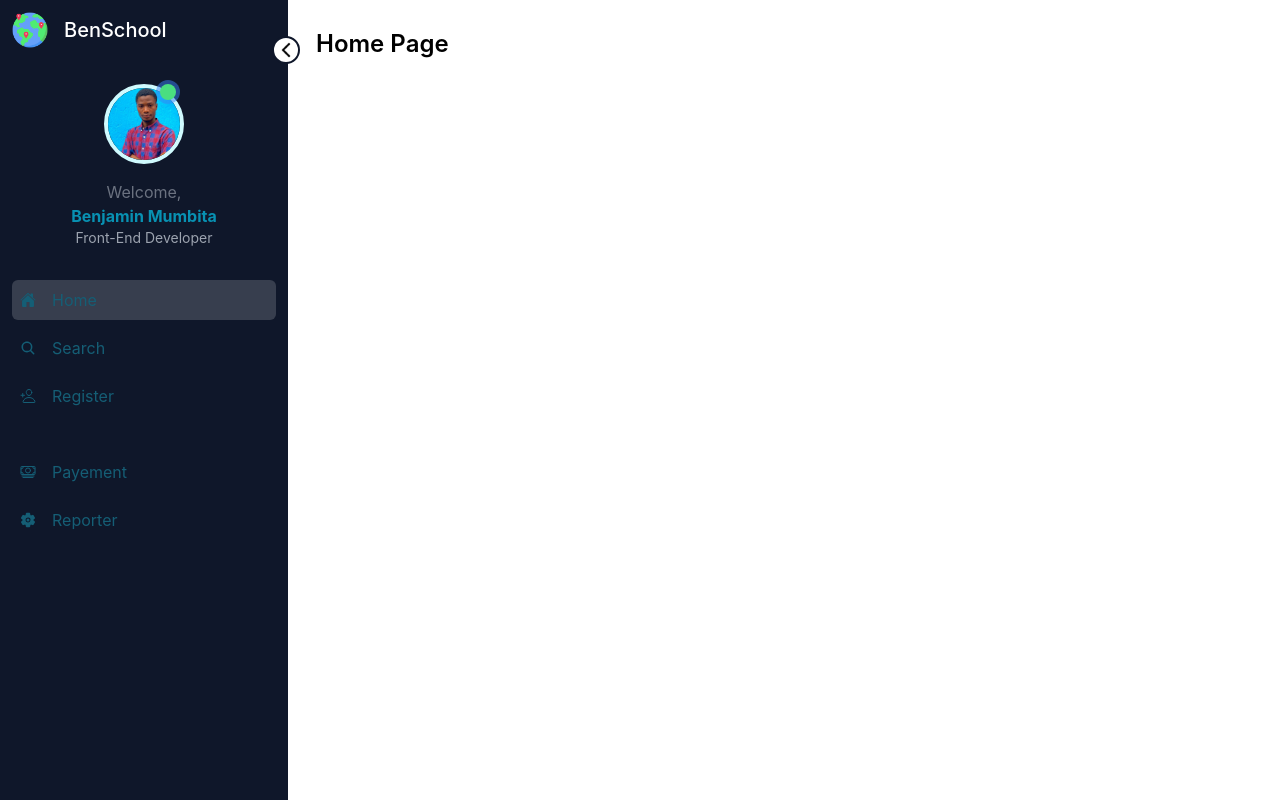
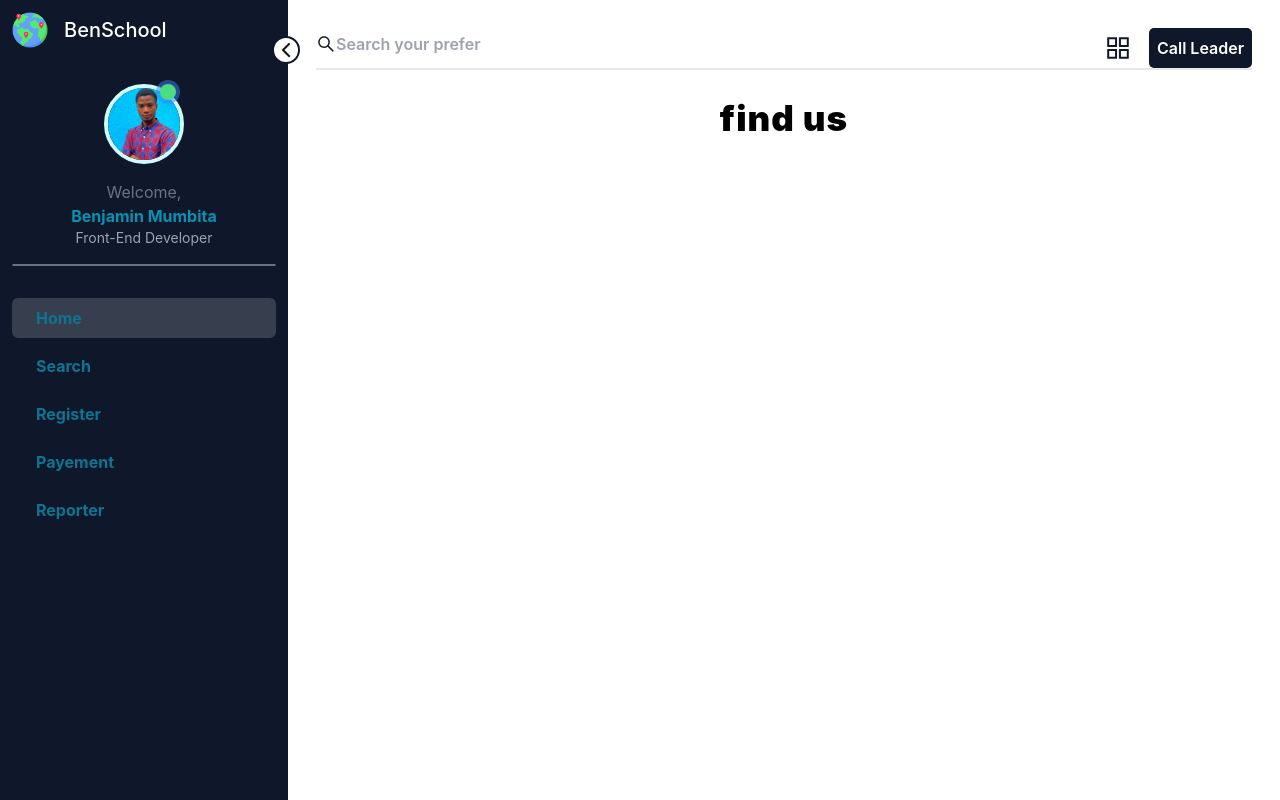
Before and after one commit to benjaminboy1/BenSchool, a React (Create React App) app: page / in a window 1280 px wide. Built offline with nearby package versions, Linux system fonts and the light colour scheme.

Commit message:
third commit

```diff
--- a/src/App.jsx
+++ b/src/App.jsx
@@ -4,7 +4,8 @@ import control from "./assets/images/control.png";
 import pin from "./assets/images/pin.png";
 import benjami from "./assets/images/benjami.jpeg";
 import './App.css';
-import { icons } from 'react-icons';
+import Home from './components/Home';
+
 
 function App() {
   const [open, setOpen] = useState(true);
@@ -13,7 +14,7 @@ function App() {
     { title:"Home", icon: "Home"},
     { title:"Search", icon: "search" },
     { title:"Register", icon: "person-add-outline" },
-    { title:"Payement", icon: "cash-outline", gap: true },
+    { title:"Payement", icon: "cash-outline"},
     { title:"Reporter", icon: "settings" }
   ]
   return (
@@ -22,11 +23,12 @@ function App() {
 
 
       <img
+        alt=''
         onClick={()=> setOpen(!open)}
         src={control}
         className={` ${ open ? "rotate-140" : "rotate-180" } absolute cursor-pointer -right-3 top-9 w-7 border-2 border-slate bg-white  rounded-full`}/>
          <div className="flex gap-x-4 items-center">
-        <img src={pin}
+        <img alt='' src={pin}
         className={` ${ open && "rotate-[360deg]"} cursor-pointer duration-500 w-9 h-9`}/>
         <h1 className={`text-white origin-left font-medium text-xl duration-300 ${!open && "scale-0"}`}>BenSchool</h1>
       </div>
@@ -34,8 +36,8 @@ function App() {
       {/* Profil */}
       <div>
         <div className={`flex justify-center mt-9`}>
-          <div className={` h-4 w-4 bg-green-400 absolute top-xl right-28 rounded-full ring-4 ${!open && "h-2.2 w-2.2 bg-green-400 absolute inset-x-12 rounded-full ring-2 origin-left duration-900"}`}></div>
-          <img src={benjami} className={`w-20 h-20 object-cover rounded-full border-4 border-cyan-100 ${!open && "w-12 h-12 rounded-full border-2"}`}/>
+          <div className={` h-4 w-4 bg-green-400 absolute top-xl right-28 rounded-full ring-4 md:[top-xl right-28 rounded-full ring-4] ${!open && "h-2.2 w-2.2 bg-green-400 absolute inset-x-12 rounded-full ring-2 origin-left duration-900"}`}></div>
+          <img alt='' src={benjami} className={`w-20 h-20 object-cover rounded-full border-4 border-cyan-100 ${!open && "w-12 h-12 rounded-full border-2"}`}/>
 
       </div>
 
@@ -49,11 +51,12 @@ function App() {
         </div>
 
       </div>
+      <div className="border border-gray-500 rounded mt-4"></div>
 
       <ul className='pt-6'>
         {Menus.map((menu, index) => (
           <li key={index}
-          className={`text-cyan-800 text-ms flex items-center gap-x-4 cursor-pointer p-2 hover:bg-light-white rounded-md
+          className={`text-cyan-700 text-ms font-bold flex items-center gap-x-4 cursor-pointer p-2 hover:bg-light-white rounded-md
           ${menu.gap ? "mt-9" : "mt-2"} ${index === 0 && "bg-light-white"}`}>
            <ion-icon name={`${menu.icon}`}></ion-icon>
             <span className={`${!open && 'hidden'} origin-left duration-200`}>{menu.title}</span>
@@ -65,7 +68,8 @@ function App() {
 
       <div className="p-7 text-2xl font-semibold flex-1 h-screen">
 
-        <hi>Home Page</hi>
+
+        <Home/>
 
       </div>
 
--- /dev/null
+++ b/src/components/Home.jsx
@@ -0,0 +1,37 @@
+import React from "react";
+import { AiOutlineAppstore, AiOutlineSearch } from "react-icons/ai";
+
+
+const Home = () => {
+    return(
+        <div className="h-[100%] basis-80 ">
+                {/* Top section */}
+
+                <div className="flex justify-between">
+                <div className="flex items-center pb-2 basis-1/2">
+                    <AiOutlineSearch className="text-slate text-[20px] cursor-pointer"/>
+                    <input type="text" placeholder="Search your prefer" className="border-none outline-none text-base focus:outline-none " />
+                </div>
+
+                <div className="flex gap-4 items-center">
+                    <AiOutlineAppstore className="text-slate cursor-pointer text-[30px] hover:text-[33px] transition-all"/>
+                    <button className="rounded-[5px] bg-slate text-white text-base hover:bg-[#55545e] px-2 py-2 transition-all md:block hidden ">Call Leader</button>
+                </div>
+                </div>
+                <div className=" border-b-2"></div>
+
+                {/* title div */}
+                <div className="flex items-center justify-center mt-8">
+                    <div className="title">
+                        <h1 className="text-[35px] tracking-[1px] font-black">
+                            find us
+                        </h1>
+                    </div>
+
+                </div>
+
+        </div>
+    )
+}
+
+export default Home;
--- a/src/index.css
+++ b/src/index.css
@@ -16,3 +16,7 @@ code {
   font-family: source-code-pro, Menlo, Monaco, Consolas, 'Courier New',
     monospace;
 }
+
+.btn {
+  @apply: rounded-br-lg bg-steal text-white;
+}
```
Also changed, not shown: src/components/Register.jsx (added), src/components/Reporter.jsx (added), src/components/payment.jsx (added).
